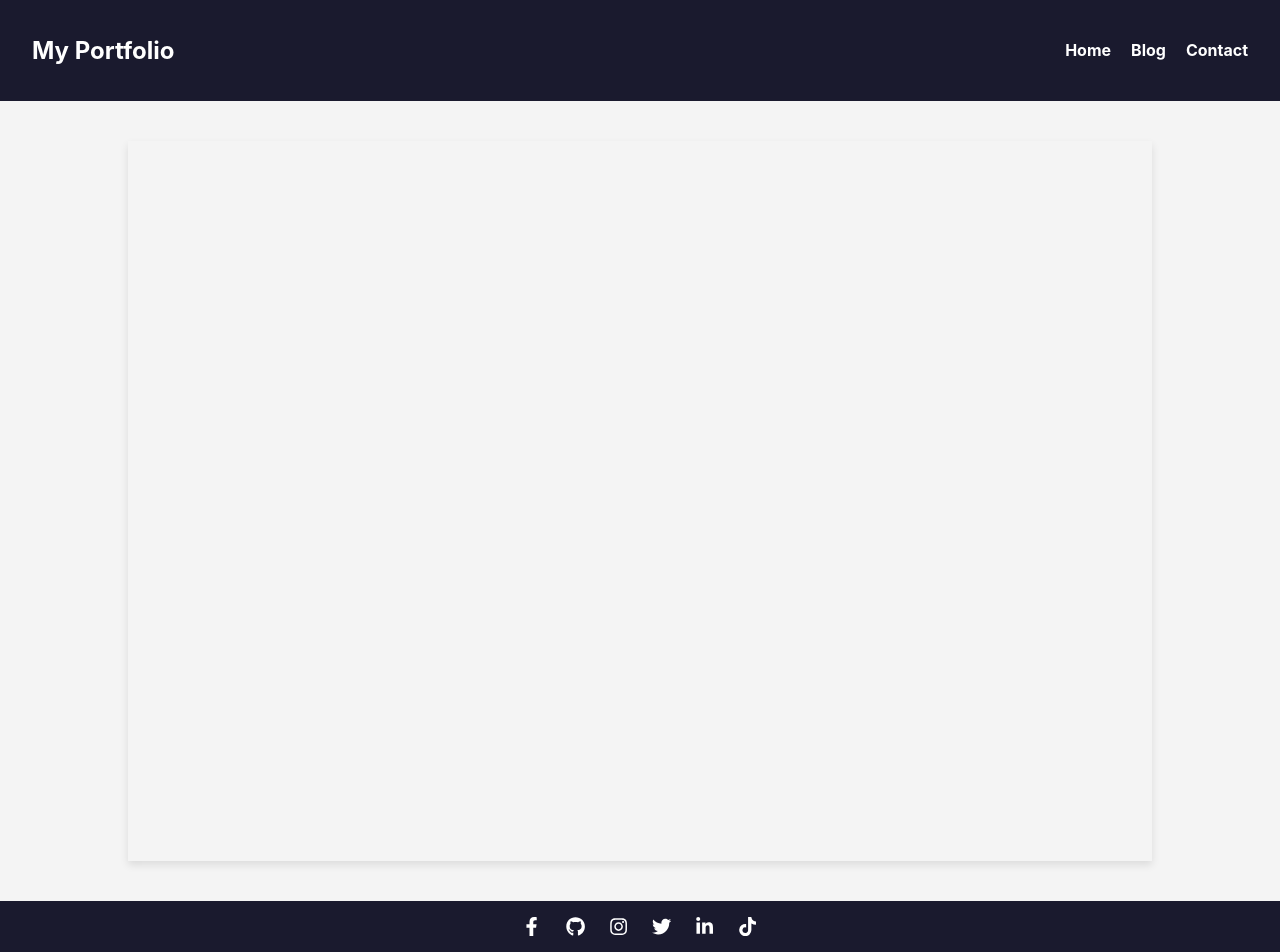
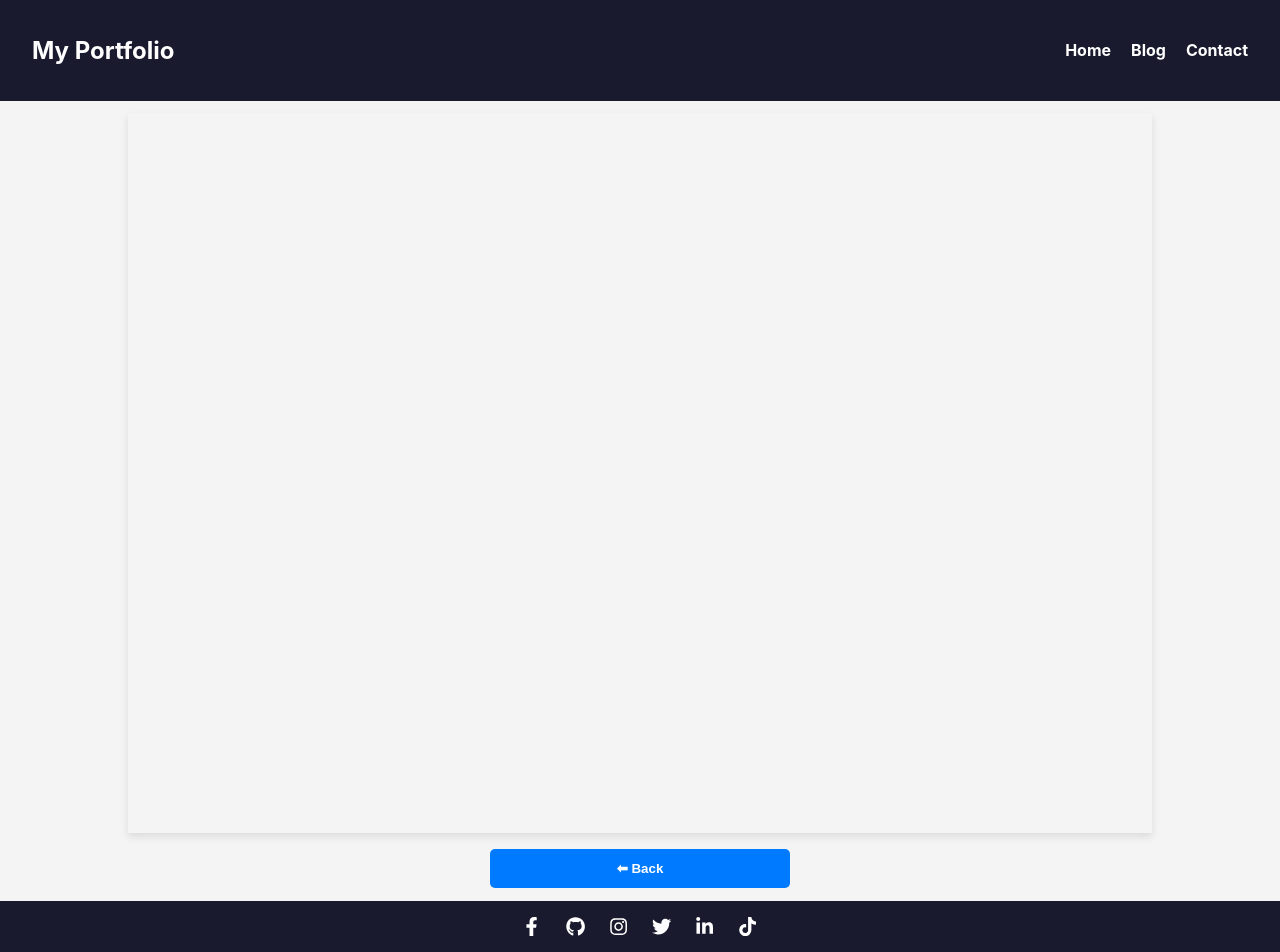
Before and after one commit to BabyLucyJoan/my-portfolio, a React (Create React App) app: page /resume in a window 1280 px wide. Shown: the top 952 px of the page. Built offline with nearby package versions, Linux system fonts and the light colour scheme.

Commit message:
Back button

```diff
--- a/src/Components/Hero.js
+++ b/src/Components/Hero.js
@@ -17,7 +17,7 @@ function Hero() {
         <ResumeButton />
       </div>
       <div className={styles.imageContainer}>
-        <img src="/profile.JPG" alt="Lucy" className={styles.profileImage} />
+        <img src="/profile1.jpeg" alt="Lucy" className={styles.profileImage} />
       </div>
     </section>
   );
--- a/src/Components/Resume.js
+++ b/src/Components/Resume.js
@@ -1,5 +1,6 @@
 import React from "react";
 import styles from "./Resume.module.css";
+import BackButton from "./BackButton.js";
 
 function Resume() {
   const resumeUrl = "/resume.pdf";
@@ -7,6 +8,7 @@ function Resume() {
   return (
     <div className={styles.resumeContainer}>
       <iframe src={resumeUrl} title="Resume" className={styles.resumeViewer} />
+      <BackButton />
     </div>
   );
 }
```
